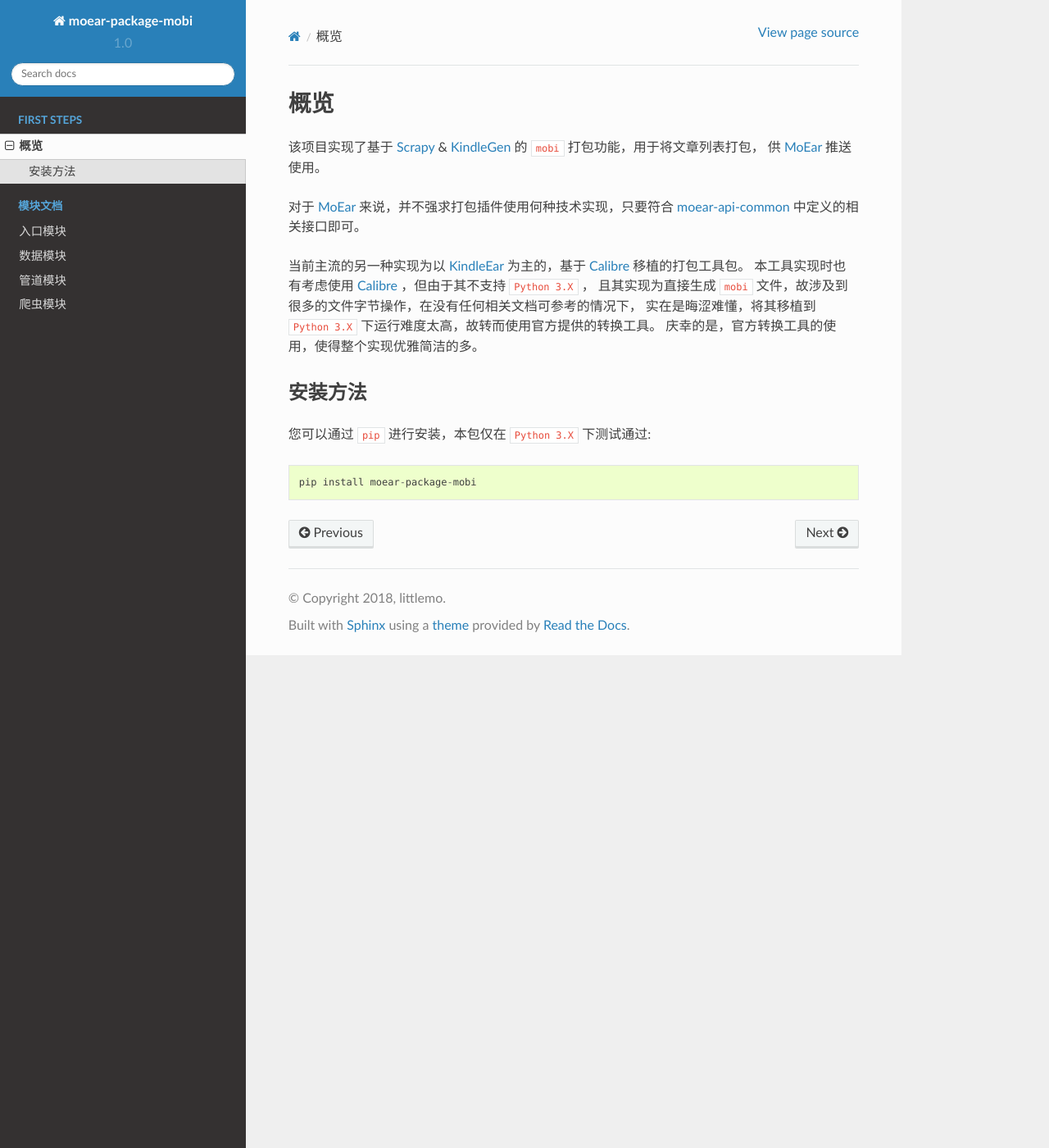
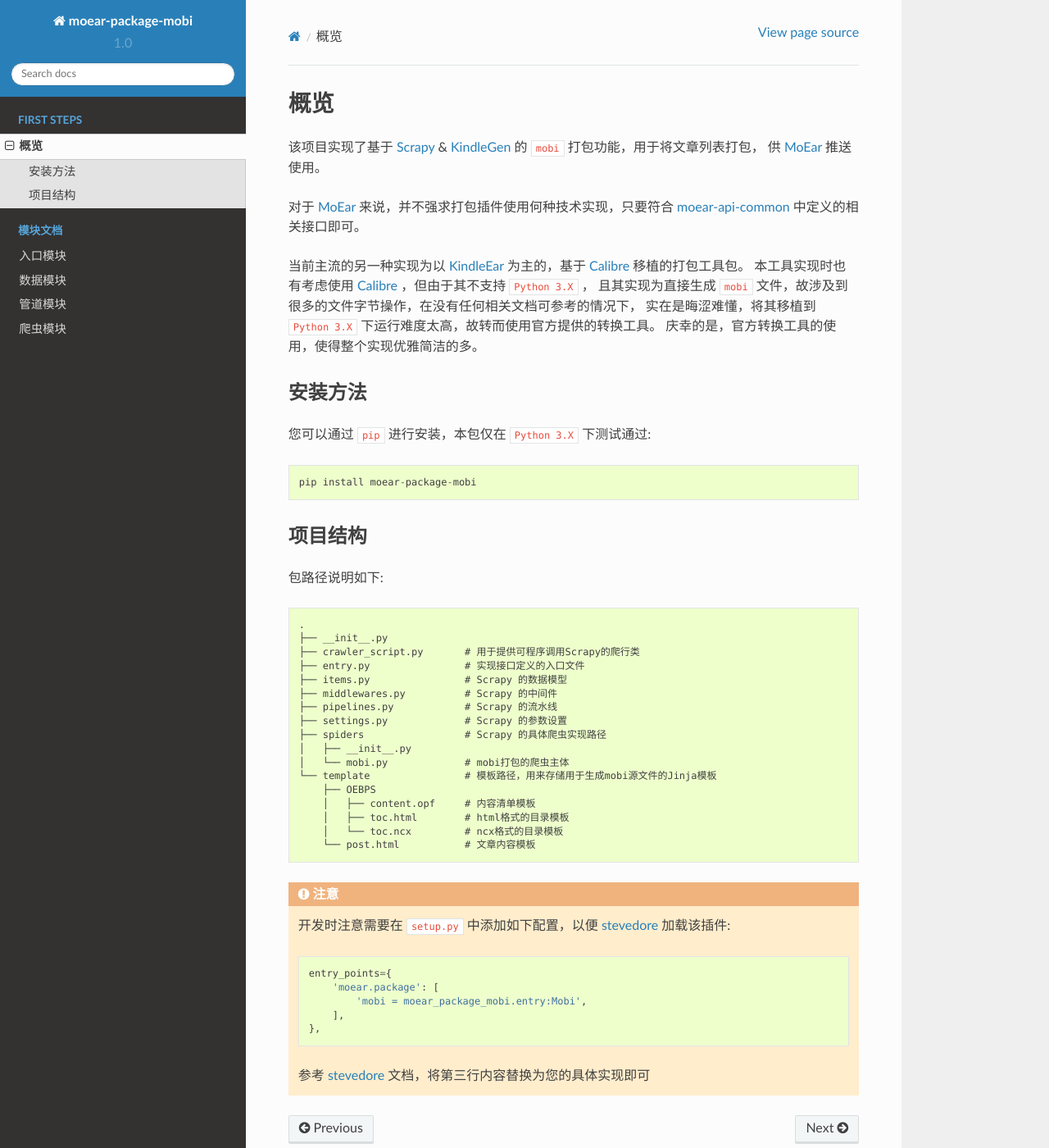
Before and after one commit to littlemo/moear-package-mobi, a Sphinx documentation site: the page built from docs/source/intro/overview.rst, in a window 1280 px wide and 1400 px high. Shown: the whole window at 82% size. Built offline with Sphinx 7.4.7 and the Read the Docs theme 2.0.0, drawn with Linux system fonts in a browser that asks for light colours; formulas are drawn with MathJax 3.

Commit message:
F: 实现项目结构说明，以及开发setup配置注意

```diff
--- a/docs/source/intro/overview.rst
+++ b/docs/source/intro/overview.rst
@@ -25,6 +25,42 @@
     pip install moear-package-mobi
 
 
+项目结构
+========
+
+包路径说明如下::
+
+    .
+    ├── __init__.py
+    ├── crawler_script.py       # 用于提供可程序调用Scrapy的爬行类
+    ├── entry.py                # 实现接口定义的入口文件
+    ├── items.py                # Scrapy 的数据模型
+    ├── middlewares.py          # Scrapy 的中间件
+    ├── pipelines.py            # Scrapy 的流水线
+    ├── settings.py             # Scrapy 的参数设置
+    ├── spiders                 # Scrapy 的具体爬虫实现路径
+    │   ├── __init__.py
+    │   └── mobi.py             # mobi打包的爬虫主体
+    └── template                # 模板路径，用来存储用于生成mobi源文件的Jinja模板
+        ├── OEBPS
+        │   ├── content.opf     # 内容清单模板
+        │   ├── toc.html        # html格式的目录模板
+        │   └── toc.ncx         # ncx格式的目录模板
+        └── post.html           # 文章内容模板
+
+.. attention::
+
+    开发时注意需要在 ``setup.py`` 中添加如下配置，以便 `stevedore`_ 加载该插件::
+
+        entry_points={
+            'moear.package': [
+                'mobi = moear_package_mobi.entry:Mobi',
+            ],
+        },
+
+    参考 `stevedore`_ 文档，将第三行内容替换为您的具体实现即可
+
+
 .. _MoEar: https://github.com/littlemo/moear
 .. _Scrapy: https://github.com/scrapy/scrapy
 .. _KindleGen: https://www.amazon.com/gp/feature.html?docId=1000765211
```
